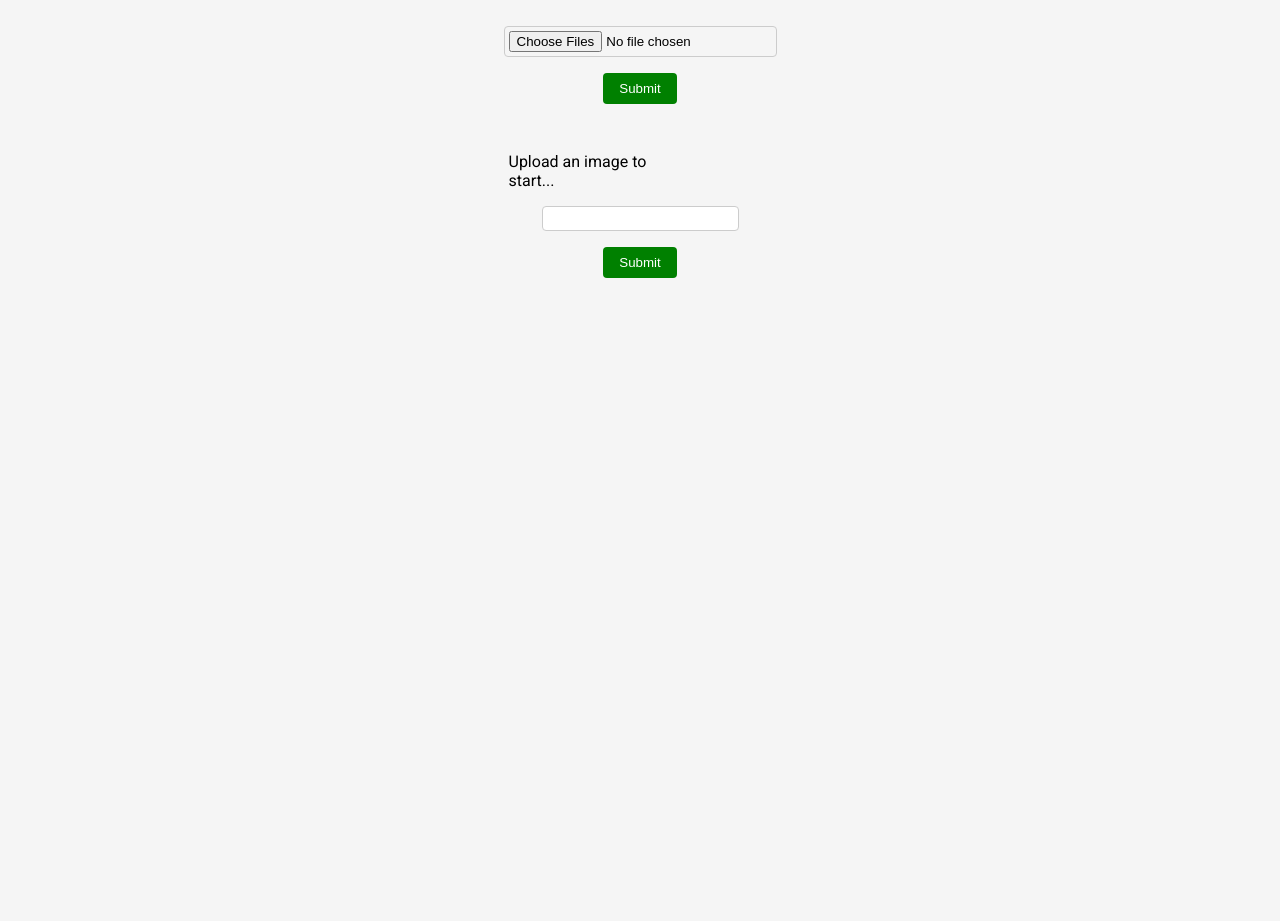
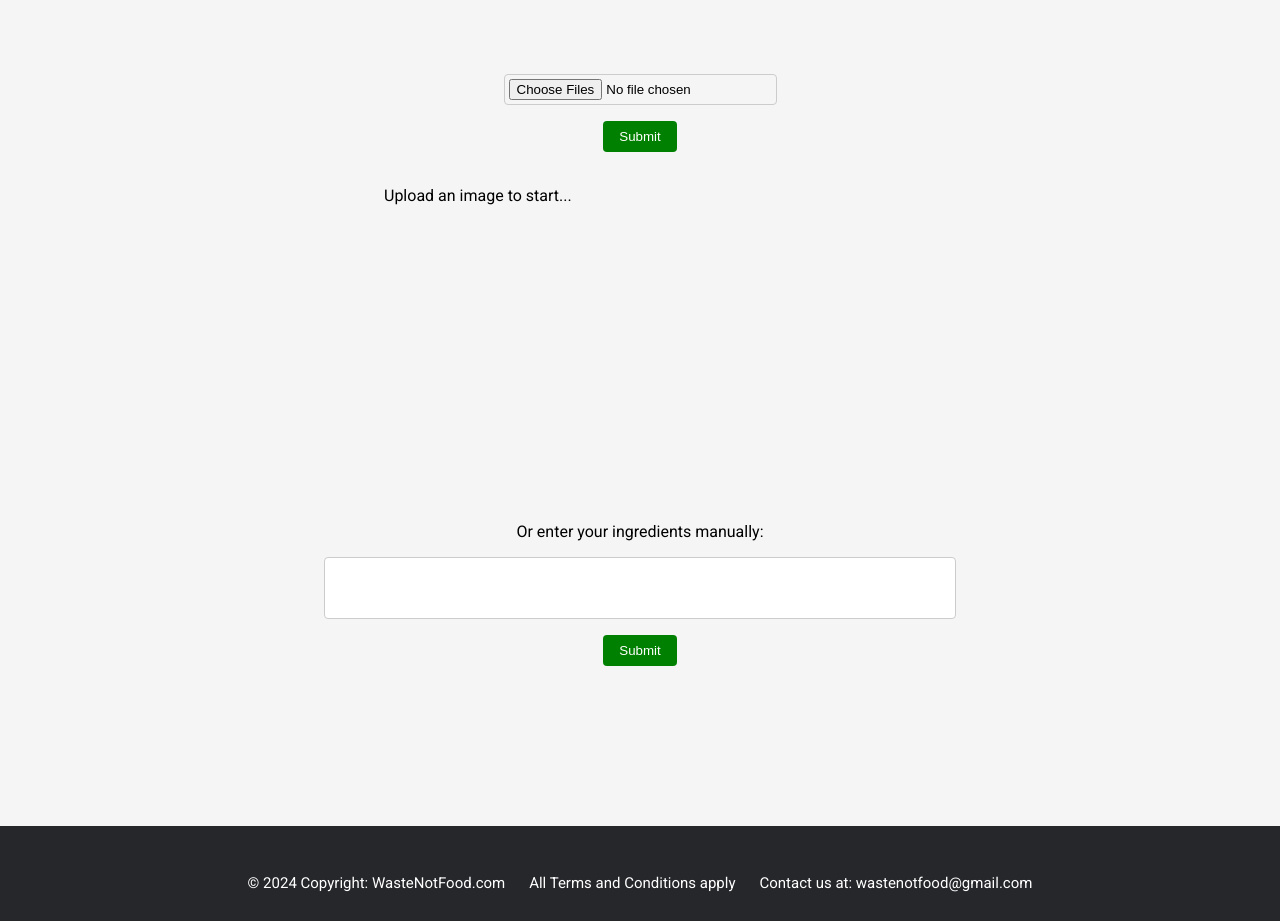
Before and after one commit to mohamed-esoliman/EcoEats, a React (Create React App) app: page / in a window 1280 px wide. Shown: the part 120-1041 px from the top of the page. Before the commit the page ends 946 px from the top, so only its background shows below. Built offline with nearby package versions, Linux system fonts and the light colour scheme.

Commit message:
add recipes styling

```diff
--- a/src/App.js
+++ b/src/App.js
@@ -3,6 +3,7 @@ import { BrowserRouter as Router, Routes, Route } from "react-router-dom";
 import NavBar from "./components/NavBar";
 import Home from "./components/Home";
 import Recipes from "./components/Recipes";
+import Footer from "./components/Footer";
 
 function App() {
 
@@ -119,6 +120,7 @@ function App() {
         <Route path="/" element={<Home prompt={prompt} changePrompt={handlePromptChange} response={response} changeResponse={handleResponseChange} form1Submit = {handleImageSubmit} form2Submit={handleChatSubmit} displayImage = {image} updateImage = {handleImageChange}/>} />
         <Route path="/recipes" element={<Recipes foodRecipes={recipes} updateRecipes={handleRecipesChange}/>} />
       </Routes>
+      <Footer />
       </div>
     </Router>
   );
--- /dev/null
+++ b/src/components/Footer.js
@@ -0,0 +1,11 @@
+const Footer = () => {
+    return (
+        <footer className="siteFooter">
+            <p>&copy; 2024 Copyright: WasteNotFood.com</p>
+            <p>All Terms and Conditions apply</p>
+            <p>Contact us at: wastenotfood@gmail.com</p>
+        </footer>
+     );
+}
+
+export default Footer;
--- a/src/components/Home.js
+++ b/src/components/Home.js
@@ -20,6 +20,7 @@ const Home = ({prompt, response, changePrompt, changeResponse, form1Submit, form
             </div>
             <div className="chat">
                 <form className="form2" onSubmit={(e) => form2Submit(e, navigate('/Recipes'))}>
+                    <p>Or enter your ingredients manually:</p>
                     <input type="text" name="message" value={prompt} onChange={(e) => {changePrompt(e)}}/>
                     <button type="submit">Submit</button>
                 </form>
--- a/src/components/Recipes.js
+++ b/src/components/Recipes.js
@@ -14,9 +14,15 @@ const Recipes = ({foodRecipes}) => {
                     {foodRecipes.map((recipe, index) => {
                         return (
                             <div key={index} className="recipe">
-                                <h2>{recipe.title}</h2>
-                                <p>{recipe.description}</p>
-                                <p>{recipe.nutrition}</p>
+                                <div className="left">
+                                    <h2>{recipe.title}</h2>
+                                    <p>{recipe.description}</p>
+                                </div>
+                                <div className="right">
+                                    <h3>Nutrition Facts</h3>
+                                    {/* <p>{recipe.nutrition.replace(/, /g, '\n')}</p> */}
+                                    <p>{recipe.nutrition}</p>
+                                </div>
                             </div>
                         )
                     })}
--- a/src/index.css
+++ b/src/index.css
@@ -61,14 +61,25 @@ button {
 
 button:hover {
   background-color: #333;
+  transition: ease-in-out 0.1s;
 }
 
-.home .img{
-  margin-top: 32px;
-  width: 60%;
+.home .image{
+  width: 80%;
   height: 60%;
   display: flex;
+  flex-direction: column;
   justify-content: center;
+  align-items: center;
+}
+
+.home .image form{
+  margin-bottom: 18px;
+}
+
+.home .img {
+  width: 50%;
+  height: 60%;
 }
 
 .home .img img {
@@ -76,20 +87,125 @@ button:hover {
   height: 100%;
 }
 
+.home .chat{
+  width: 80%;
+  height: 40%;
+  display: flex;
+  flex-direction: column;
+  align-items: center;
+}
+
+.home .chat form{
+  margin-bottom: 18px;
+  height: 50%;
+  width: 60%
+}
+
+.home .chat input {
+  width: 100%;
+  height: 80%;
+  border: 1px solid #ccc;
+  border-radius: 4px;
+  padding: 8px;
+}
+
 .recipes {
-  padding-top: 12px;
+  padding: 18px;
   display: flex;
   flex-direction: column;
   align-items: center;
   height: 100vh;
 }
 
+.recipes h1 {
+  margin-bottom: 16px;
+  font-family: 'Roboto', sans-serif;
+  font-size: 32px;
+  font-weight: bold;
+}
+
 .recipes .recipesList {
   display: flex;
-  flex-wrap: wrap;
+  flex-direction: column;
   justify-content: center;
   align-items: center;
+}
+
+.recipes .recipesList .recipe {
+  display: flex;
+  flex-direction: row;
+  padding: 18px;
+  width: 90%;
+  background-color: #fff;
+  border-radius: 12px;
+  margin: 12px;
+}
+
+.recipes .recipesList .recipe:hover {
+  box-shadow: 0 0 8px 0 rgba(0, 0, 0, 0.1);
+  background-color: green;
+  color: #ffffff;
+  cursor: pointer;
+  transition: ease-in 0.15s;
+}
+
+.recipes .recipesList .recipe .left {
+  width: 85%;
+  text-align: justify;
+  border-right: #26272b 1.5px solid;
+  padding-right: 10px;
+}
+
+.recipes .recipesList .recipe .right {
+  width: 15%;
+  display: flex;
+  flex-direction: column;
+  justify-content: center;
+  align-items: center;
+}
+
+.recipes .recipesList .recipe .right:hover {
+  color: black;
+}
+
+
+.recipes button {
+  padding: 12px;
+  width: auto;
   height: auto;
-  width: 80%;
-  margin-bottom: 16px;
+  background-color: green;
+  color: #fff;
+  border: none;
+  border-radius: 4px;
+  cursor: pointer;
+  margin-top: 16px;
 }
+
+.recipes button:hover {
+  background-color: #333;
+  transition: ease-in-out 0.1s;
+}
+
+
+
+
+/* footer */
+
+.siteFooter {
+  background-color: #26272b;
+  padding: 45px 0 20px;
+  font-size: 15px;
+  line-height: 24px;
+  color: #737373;
+  display: flex;
+  flex-direction: row;
+  justify-content: center;
+  align-items: center;
+}
+
+.siteFooter p {
+  color: #ffffff;
+  font-size: 15px;
+  line-height: 24px;
+  margin: 0 12px 6px 12px;
+}
```
Also changed, not shown: icons/icon.png (added), 2 other files (tests, documents, lock files or other folders).
